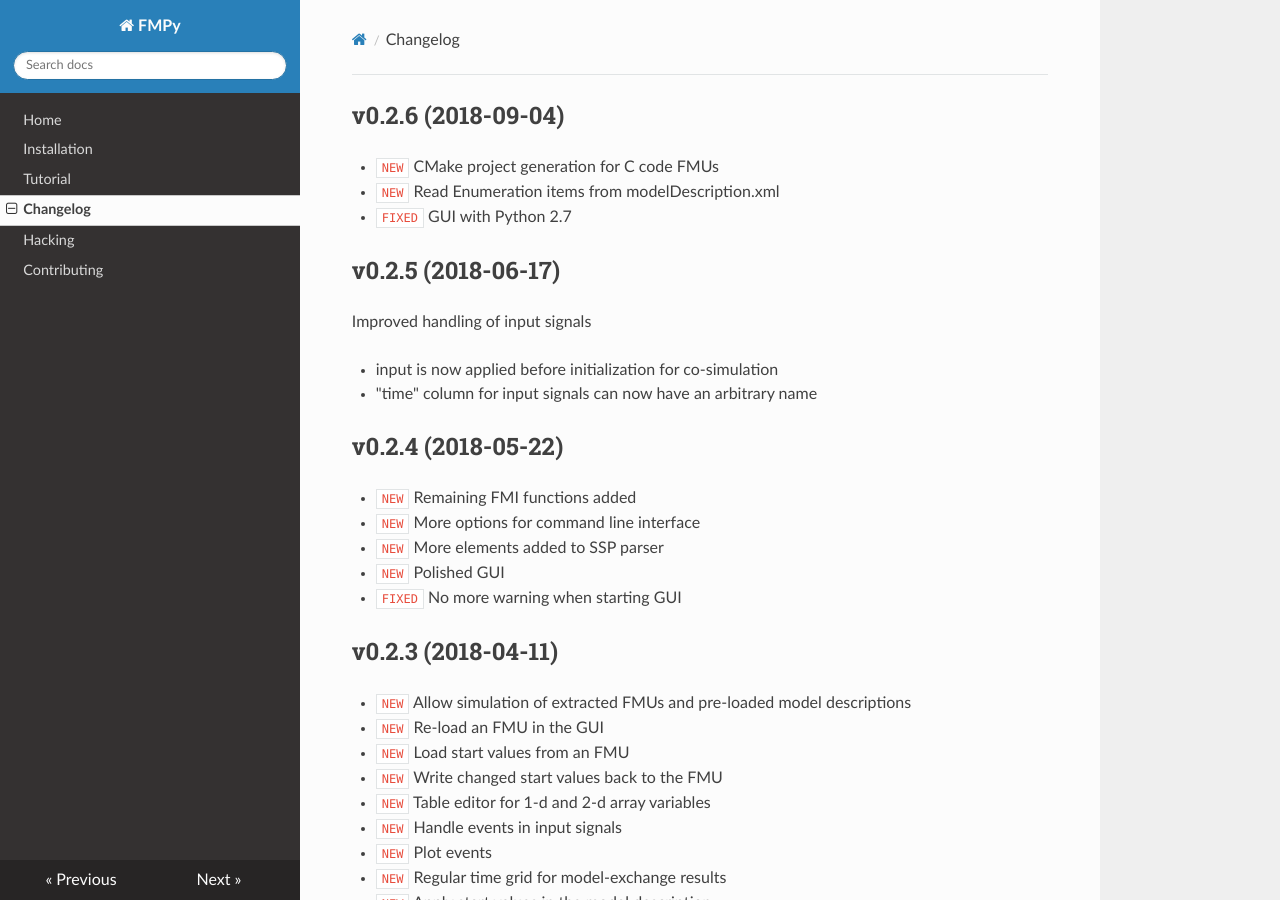
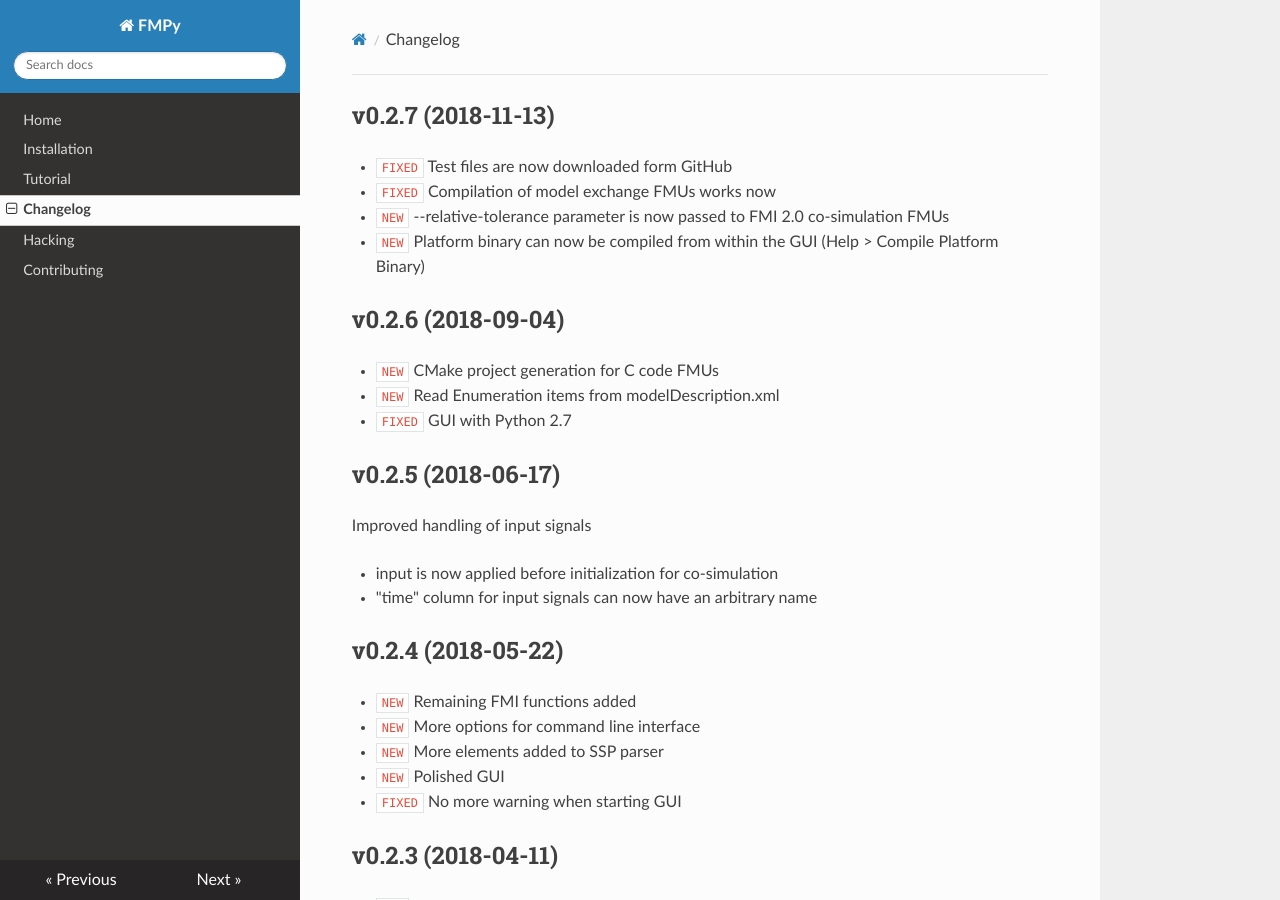
Before and after one commit to CATIA-Systems/FMPy, an MkDocs documentation site: the page built from docs/changelog.md, in a window 1280 px wide and 900 px high. Built offline with MkDocs 1.6.1, drawn with Linux system fonts in a browser that asks for light colours; nearby versions of some CDN libraries; old or Windows-style settings are respelled for this version of MkDocs.

Commit message:
Bump version to 0.2.7 and update changelog

```diff
--- a/docs/changelog.md
+++ b/docs/changelog.md
@@ -1,3 +1,10 @@
+## v0.2.7 (2018-11-13)
+
+- `FIXED` Test files are now downloaded form GitHub
+- `FIXED` Compilation of model exchange FMUs works now
+- `NEW` --relative-tolerance parameter is now passed to FMI 2.0 co-simulation FMUs
+- `NEW` Platform binary can now be compiled from within the GUI (Help > Compile Platform Binary)
+
 ## v0.2.6 (2018-09-04)
 
 - `NEW` CMake project generation for C code FMUs
--- a/fmpy/__init__.py
+++ b/fmpy/__init__.py
@@ -5,7 +5,7 @@
 from ctypes import *
 import _ctypes
 
-__version__ = '0.2.6'
+__version__ = '0.2.7'
 
 
 # determine the platform
--- a/setup.py
+++ b/setup.py
@@ -47,7 +47,7 @@
 extras_require['complete'] = sorted(set(sum(extras_require.values(), [])))
 
 setup(name='FMPy',
-      version='0.2.6',
+      version='0.2.7',
       description="Simulate Functional Mock-up Units (FMUs) in Python",
       long_description=long_description,
       author="Torsten Sommer",
```
